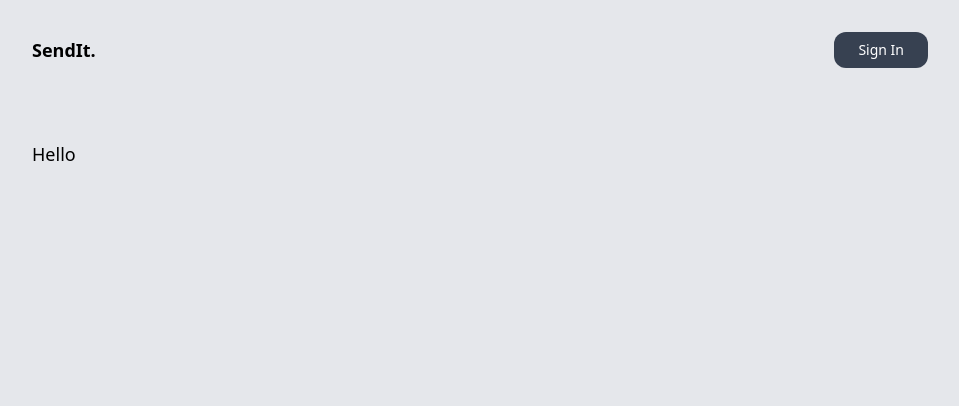
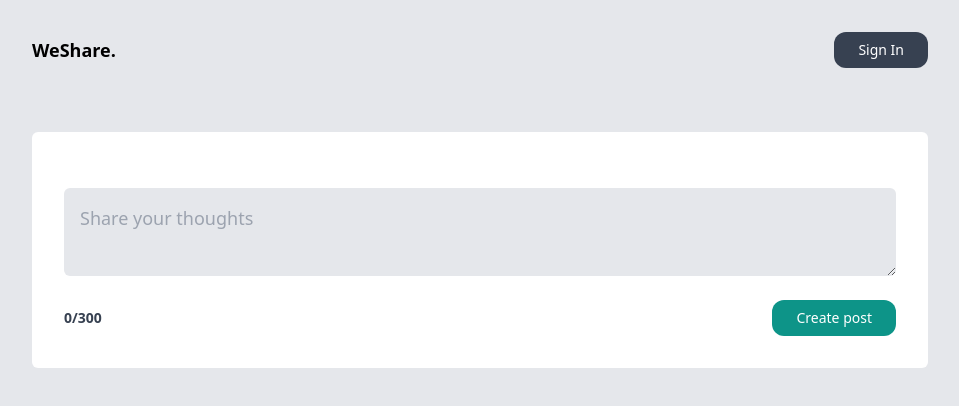
Before and after one commit to gid-ctrl/weshare, a Next.js app: page / in a window 1280 px wide. Shown: the top 406 px of the page, without its empty margins (160-1119 px from the left). Built offline with nearby package versions, Linux system fonts and the light colour scheme; no server answers.

Commit message:
starting to work on fetch requests

```diff
--- a/app/auth/nav.tsx
+++ b/app/auth/nav.tsx
@@ -10,7 +10,7 @@
     return (
         <nav className="flex justify-between items-center py-8 ">
           <Link href={"/"}>
-            <h1 className="font-bold text-lg">SendIt.</h1>
+            <h1 className="font-bold text-lg">WeShare.</h1>
           </Link>
           <ul className="flex items-center gap-6"></ul>
           {!session?.user && <Login />}
--- /dev/null
+++ b/app/auth/querywrapper.tsx
@@ -0,0 +1,18 @@
+"use client"
+
+import { QueryClient, QueryClientProvider } from "@tanstack/react-query"
+import { ReactNode } from "react"
+
+interface Props {
+    children? : ReactNode
+}
+
+const queryClient = new QueryClient()
+
+const QueryWrapper = ({children}: Props) => (
+    <QueryClientProvider client={queryClient}>
+        {children}
+    </QueryClientProvider>
+)
+
+export default QueryWrapper
--- /dev/null
+++ b/app/components/addPosts.tsx
@@ -0,0 +1,43 @@
+"use client"
+
+import { useState } from "react";
+
+
+export default function CreatePost() {
+  const [title, setTitle] = useState("")
+  const [isDisabled, setIsDisabled] = useState(false)
+
+
+  //Create a post
+  // Here I am trying to get an API to send data to
+
+  // initially (e) stated that it is declared but never used. Had to sepecify that this was a FORM EVENT
+
+      return (
+      <form className="bg-white my-8 p-8 rounded-md ">
+        <div className="flex flex-col my-4">
+          <textarea
+            onChange={(e) => setTitle(e.target.value)}
+            name="title"
+            value={title}
+            placeholder="Share your thoughts"
+            className="p-4 text-lg rounded-md my-2  bg-gray-200"
+          />
+        </div>
+        <div className=" flex items-center justify-between gap-2">
+          <p
+            className={`font-bold text-sm ${
+              title.length > 300 ? "text-red-700" : "text-gray-700"
+            } `}
+          >{`${title.length}/300`}</p>
+          <button
+            disabled={isDisabled}
+            className="text-sm bg-teal-600 text-white py-2 px-6 rounded-xl disabled:opacity-25"
+            type="submit"
+          >
+            Create post
+          </button>
+        </div>
+      </form>
+    )
+  }
--- a/app/layout.tsx
+++ b/app/layout.tsx
@@ -1,6 +1,6 @@
 import './globals.css'
 import Nav from './auth/nav'
-
+import QueryWrapper from './auth/querywrapper'
 
 
 export default function RootLayout({ children }) {
@@ -12,8 +12,10 @@
       */}
       <head />
       <body className='mx-4 md:mx-48 xl:mx96 bg-gray-200'>
+        <QueryWrapper>
             <Nav />
             {children}
+        </QueryWrapper>
       </body>
     </html>
   )
--- a/app/page.tsx
+++ b/app/page.tsx
@@ -1,7 +1,10 @@
+"use client"
+import AddPost from "./components/addPosts"
+
 export default function Home() {
   return (
     <main>
-      <h1 className='text-lg py-10'>Hello</h1>
+      <AddPost />
       </main>
   )
 }
--- a/package.json
+++ b/package.json
@@ -12,6 +12,7 @@
     "@auth/prisma-adapter": "^1.0.1",
     "@next-auth/prisma-adapter": "^1.0.7",
     "@prisma/client": "^5.2.0",
+    "@tanstack/react-query": "^4.33.0",
     "@types/react": "18.2.21",
     "@types/react-dom": "18.2.7",
     "autoprefixer": "10.4.15",
```
Also changed, not shown: 1 other file (tests, documents, lock files or other folders).
